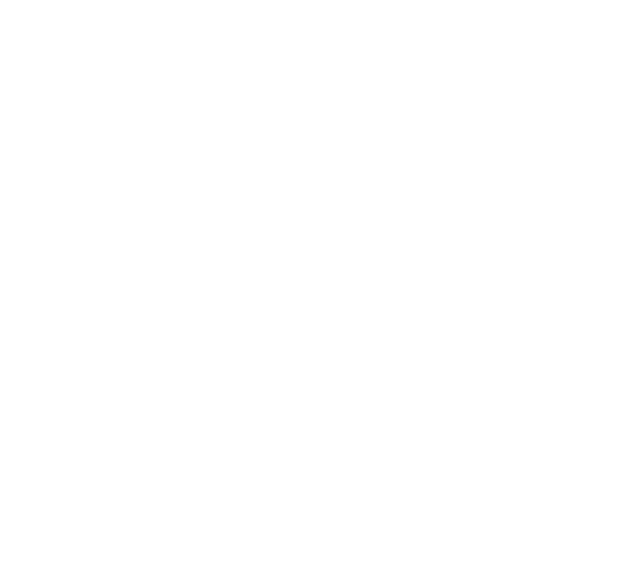
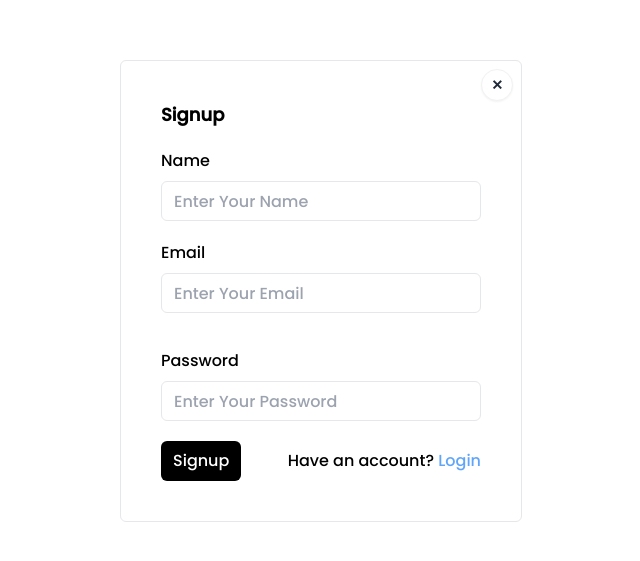
Before and after one commit to Abdul-Wahab-shah/Bookish-Bliss-Bookstore, a React (Vite) app in the folder Frontend/: page /signup in a window 1280 px wide. Before the commit this address had no page. Shown: the part 109-670 px from the top of the page, without its empty margins (319-959 px from the left). Built offline with nearby package versions, Linux system fonts and the light colour scheme.

Commit message:
signup component is not redirect to the login modal

```diff
--- a/Frontend/public/list.json
+++ b/Frontend/public/list.json
@@ -3,7 +3,7 @@
     {
         "id":"1",
         "name":"Business Book",
-        "title":"Responsible for maintaining or growing",
+        "title":"Responsible for maintaining",
         "Price":"199$",
         "Category":"Free",
         "Image":"https://img.freepik.com/free-vector/hand-drawn-flat-stack-books_23-2149331325.jpg?t=st=1716312981~exp=1716316581~hmac=b2db4456dde0d14ade9324d5d209e990c5b3ad473235288ef6e197b7a8b5fdb2&w=740"
@@ -33,7 +33,7 @@
     },{
         "id":"5",
         "name":"Business Book",
-        "title":"Responsible for maintaining or growing",
+        "title":"Responsible for maintaining",
         "Price":"$179",
         "Category":"Free",
         "Image":"https://img.freepik.com/free-vector/hand-drawn-flat-design-stack-books-illustration_23-2149341898.jpg?t=st=1716312746~exp=1716316346~hmac=df3160aca1bf630e4d05372ee82cb72bf1b3db41a9c2e980d7cfd639cd5d7430&w=740"
@@ -47,7 +47,7 @@
     },{
         "id":"7",
         "name":"Business Book",
-        "title":"Responsible for maintaining or growing",
+        "title":"Responsible for maintaining ",
         "Price":"$159",
         "Category":"Free",
         "Image":"https://img.freepik.com/free-vector/hand-drawn-flat-design-stack-books-illustration_23-2149341898.jpg?t=st=1716312746~exp=1716316346~hmac=df3160aca1bf630e4d05372ee82cb72bf1b3db41a9c2e980d7cfd639cd5d7430&w=740"
@@ -68,7 +68,7 @@
     },{
         "id":"10",
         "name":"Business Book",
-        "title":"Responsible for maintaining or growing",
+        "title":"Responsible for maintaining ",
         "Price":"$100",
         "Category":"Paid",
         "Image":"https://img.freepik.com/free-vector/hand-drawn-flat-design-stack-books-illustration_23-2149341898.jpg?t=st=1716312746~exp=1716316346~hmac=df3160aca1bf630e4d05372ee82cb72bf1b3db41a9c2e980d7cfd639cd5d7430&w=740"
@@ -76,7 +76,7 @@
     ,{
         "id":"11",
         "name":"Business Book",
-        "title":"Responsible for maintaining or growing",
+        "title":"Responsible for maintaining",
         "Price":"$220",
         "Category":"Paid",
         "Image":"https://img.freepik.com/free-vector/hand-drawn-flat-design-stack-books-illustration_23-2149341898.jpg?t=st=1716312746~exp=1716316346~hmac=df3160aca1bf630e4d05372ee82cb72bf1b3db41a9c2e980d7cfd639cd5d7430&w=740"
@@ -97,7 +97,7 @@
     },{
         "id":"14",
         "name":"Business Book",
-        "title":"Responsible for maintaining or growing",
+        "title":"Responsible for maintaining",
         "Price":"$110",
         "Category":"Paid",
         "Image":"https://img.freepik.com/free-vector/hand-drawn-flat-design-stack-books-illustration_23-2149341898.jpg?t=st=1716312746~exp=1716316346~hmac=df3160aca1bf630e4d05372ee82cb72bf1b3db41a9c2e980d7cfd639cd5d7430&w=740"
--- a/Frontend/src/App.jsx
+++ b/Frontend/src/App.jsx
@@ -3,12 +3,16 @@ import Home from "./assets/home/Home";
 import Courses from "./assets/course/Courses";
 
 import { Route, Routes } from "react-router-dom";
+import Signup from "./component/Signup";
+// import Login from "./component/Login";
 function App() {
   return (
     <div>
       <Routes>
         <Route path="/" element={<Home />} />
-        <Route path="/course" element={<Courses />} />
+        <Route path="/courses" element={<Courses />} />
+        <Route path="/signup" element={<Signup/>} />
+        {/* <Route path="/login" element={<Login/>} /> */}
       </Routes>
     </div>
   );
--- a/Frontend/src/component/Banner.jsx
+++ b/Frontend/src/component/Banner.jsx
@@ -1,5 +1,6 @@
 import React from "react";
 import Bannerimage from "../../public/Banner_image.jpg";
+import { Link } from "react-router-dom";
 
 function Banner() {
   return (
@@ -19,7 +20,7 @@ function Banner() {
               delectus?
             </p>
             <div>
-              <label className="py-3 px-3 border rounded-md flex items-center gap-2 bg-white">
+              <label className="py-3 px-3 border rounded-md flex items-center gap-2 dark:bg-slate-800 bg-white">
                 <svg
                   xmlns="http://www.w3.org/2000/svg"
                   viewBox="0 0 16 16"
@@ -31,15 +32,15 @@ function Banner() {
                 </svg>
                 <input
                   type="email"
-                  className="grow outline-none bg-white text-slate-600 text-[14px]"
+                  className="grow outline-none bg-white dark:bg-slate-800 text-slate-600 dark:text-white text-[14px]"
                   placeholder="Email"
                 />
               </label>
             </div>
           </div>
-          <button className="btn mt-6 bg-black text-white  border-none hover:bg-red-500">
-            Secondary
-          </button>
+          <Link to="/courses" className="btn mt-6 bg-black text-white  border-none hover:bg-red-500">
+            Latest Offer
+          </Link>
         </div>
         <div className="w-full md:w-1/2 order-1">
           <img src={Bannerimage} alt="" />
--- a/Frontend/src/component/Card.jsx
+++ b/Frontend/src/component/Card.jsx
@@ -6,7 +6,7 @@ function Card({item}) {
   return (
     <>
       <div>
-        <div className="card w-96 shadow-xl my-10 hover:scale-105 duration-200">
+        <div className="card w-92 shadow-xl md:mx-2 md:my-10 my-3  hover:scale-105 duration-200 dark:border ">
           <figure>
             <img
               src={item.Image}
--- a/Frontend/src/component/Course.jsx
+++ b/Frontend/src/component/Course.jsx
@@ -21,7 +21,7 @@ function Course() {
           </p>
           <button className="btn mt-6 bg-black text-white  border-none hover:bg-red-500">Buy Now</button>
         </div>
-        <div className="mt-12 grid grid-cols-1  md:grid-cols-3  ">
+        <div className="mt-12 grid grid-cols-1  md:grid-cols-4  ">
           {list.map((item)=>(
             <Card item={item} key={item.id}/>
           ))}
--- a/Frontend/src/component/Freebook.jsx
+++ b/Frontend/src/component/Freebook.jsx
@@ -13,7 +13,7 @@ function Freebook() {
     infinite: false,
     speed: 500,
     slidesToShow: 3,
-    slidesToScroll: 2,
+    slidesToScroll: 3,
     initialSlide: 0,
     responsive: [
       {
@@ -61,6 +61,12 @@ function Freebook() {
    </Slider>
     </div>
       </div>
+      <style jsx>{`
+         .slick-prev:before,
+         .slick-next:before {
+             color: red;
+         }
+      `}</style>
     </>
   );
 }
--- /dev/null
+++ b/Frontend/src/component/Login.jsx
@@ -0,0 +1,50 @@
+import React from "react";
+
+function Login() {
+  return (
+    // <div>Login</div>
+    <>
+      <dialog id="my_modal_3" className="modal ">
+        <div className="modal-box bg-white dark:bg-slate-800">
+          <form method="dialog">
+            {/* if there is a button in form, it will close the modal */}
+            <button className="btn btn-sm btn-circle bg-white  absolute right-2 top-2">
+              ✕
+            </button>
+          </form>
+          <h3 className="font-bold text-lg">Login</h3>
+          <div className="mt-5 space-y-2">
+            <span>Email</span>
+            <br />
+            <input
+              type="email"
+              placeholder="Enter Your Email"
+              required
+              className="bg-white  dark:text-slate-800 w-80 h-10 px-3 border outline-none rounded-md"
+            />
+          </div>
+          <div className="mt-9 space-y-2 ">
+            <span>Password</span>
+            <br />
+            <input
+              type="password"
+              placeholder="Enter Your Password"
+              required
+              className="bg-white dark:text-slate-800 h-10 w-80 px-3 border outline-none rounded-md"
+            />
+          </div>
+          <div className="flex mt-5 justify-between">
+          <button className="py-2 px-3 rounded-md bg-black text-white  border-none hover:bg-red-500">
+            Login
+          </button>
+          <div>
+            <span>Not Register? <a href="/signup" className=" text-blue-400 ">Signup</a></span>
+          </div>
+          </div>
+        </div>
+      </dialog>
+    </>
+  );
+}
+
+export default Login;
--- /dev/null
+++ b/Frontend/src/component/Signup.jsx
@@ -0,0 +1,82 @@
+import React from "react";
+import { Link, useNavigate } from "react-router-dom";
+
+function Signup() {
+  const navigate = useNavigate();
+
+  const handleLoginClick = () => {
+    navigate("/login");
+  };
+
+  return (
+    <>
+      <div id="my_modal_3" className="h-screen flex justify-center items-center">
+        <div className="relative bg-white dark:bg-slate-800 border rounded-md p-10">
+          <form method="dialog">
+            <Link
+              to="/"
+              className="btn btn-sm btn-circle bg-white dark:bg-slate-800 absolute right-2 top-2"
+            >
+              ✕
+            </Link>
+          </form>
+          <h3 className="font-bold text-lg dark:text-white">Signup</h3>
+          <div className="mt-5 space-y-2">
+            <label htmlFor="name" className="block dark:text-white">
+              Name
+            </label>
+            <input
+              type="text"
+              id="name"
+              placeholder="Enter Your Name"
+              required
+              className="bg-white dark:bg-slate-700 dark:text-white w-80 h-10 px-3 border dark:border-gray-600 outline-none rounded-md"
+            />
+          </div>
+          <div className="mt-5 space-y-2">
+            <label htmlFor="email" className="block dark:text-white">
+              Email
+            </label>
+            <input
+              type="email"
+              id="email"
+              placeholder="Enter Your Email"
+              required
+              className="bg-white dark:bg-slate-700 dark:text-white w-80 h-10 px-3 border dark:border-gray-600 outline-none rounded-md"
+            />
+          </div>
+          <div className="mt-9 space-y-2">
+            <label htmlFor="password" className="block dark:text-white">
+              Password
+            </label>
+            <input
+              type="password"
+              id="password"
+              placeholder="Enter Your Password"
+              required
+              className="bg-white dark:bg-slate-700 dark:text-white h-10 w-80 px-3 border dark:border-gray-600 outline-none rounded-md"
+            />
+          </div>
+          <div className="flex mt-5 justify-between items-center">
+            <button className="py-2 px-3 rounded-md bg-black text-white border-none hover:bg-red-500">
+              Signup
+            </button>
+            <div>
+              <span className="dark:text-white">
+                Have an account?{" "}
+                <button
+                  onClick={handleLoginClick}
+                  className="text-blue-400 cursor-pointer"
+                >
+                  Login
+                </button>
+              </span>
+            </div>
+          </div>
+        </div>
+      </div>
+    </>
+  );
+}
+
+export default Signup;
```
Also changed, not shown: Frontend/src/component/Navbar.jsx (+15 -10 lines).
